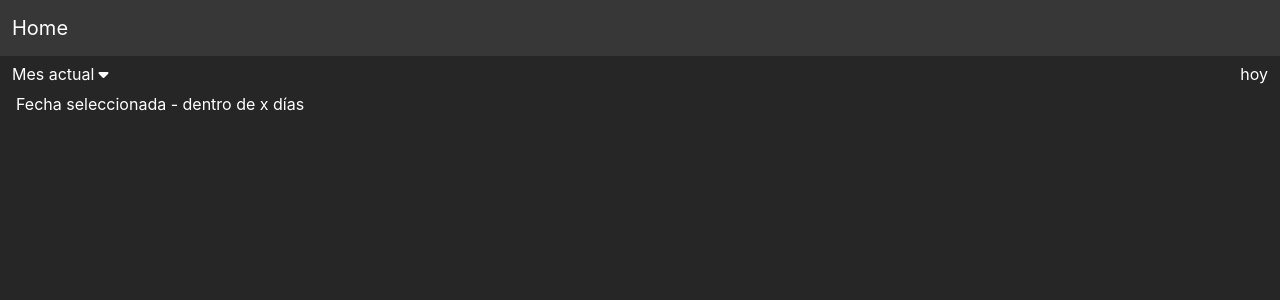
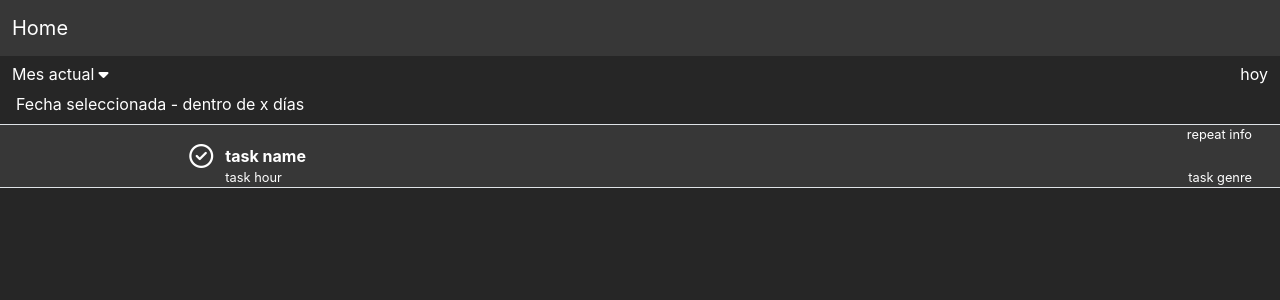
Before and after one commit to fede-vazquez/tasklist_react, a React (Create React App) app: page /tasklist in a window 1280 px wide. Shown: the top 300 px of the page. Built offline with nearby package versions, Linux system fonts and the light colour scheme.

Commit message:
Crea componente del listado de tareas, junto a un componente para cada una de las tareas.

```diff
--- /dev/null
+++ b/src/components/task_list/DateTaskList.jsx
@@ -0,0 +1,14 @@
+import React from "react";
+import TaskItem from "./TaskItem";
+
+function DateTaskList({ date }) {
+  return (
+    <div className="text-white bg-2">
+      <ul>
+        <TaskItem />
+      </ul>
+    </div>
+  );
+}
+
+export default DateTaskList;
--- a/src/components/task_list/MainTaskList.jsx
+++ b/src/components/task_list/MainTaskList.jsx
@@ -1,3 +1,4 @@
+import DateTaskList from "./DateTaskList";
 import SelectMonth from "./SelectMonth";
 import SelectedDate from "./SelectedDate";
 
@@ -6,6 +7,7 @@ function MainTaskList() {
     <div>
       <SelectMonth actualMonth="Mes actual" />
       <SelectedDate dateSelected="Fecha seleccionada" />
+      <DateTaskList date="Fecha seleccionada" />
     </div>
   );
 }
--- a/src/components/task_list/NavBar.jsx
+++ b/src/components/task_list/NavBar.jsx
@@ -20,7 +20,7 @@ function NavBar() {
           <span className="navbar-toggler-icon"></span>
         </button>
         <div className="collapse navbar-collapse" id="navbarNav">
-          <ul className="navbar-nav">{/* Proximamente irán opciones. */}</ul>
+          <ul className="navbar-nav">{/* Próximamente irán opciones. */}</ul>
         </div>
       </div>
     </nav>
--- /dev/null
+++ b/src/components/task_list/TaskItem.jsx
@@ -0,0 +1,22 @@
+import React from "react";
+
+function TaskItem() {
+  // Maqueta para las tareas, luego será dinámico.
+  return (
+    <li className="row m-0 border border-start-0 border-end-0">
+      <div className="col-2 d-flex align-items-center p-0 justify-content-end">
+        <i class="fa-regular fa-circle-check fs-4"></i>
+      </div>
+      <div className="col-10">
+        <p className="text-end pe-3 fs-7">repeat info</p>
+        <p className="fw-bolder">task name</p>
+        <div className="d-flex justify-content-between">
+          <p className="fs-7">task hour</p>
+          <p className="fs-7 pe-3">task genre</p>
+        </div>
+      </div>
+    </li>
+  );
+}
+
+export default TaskItem;
```
